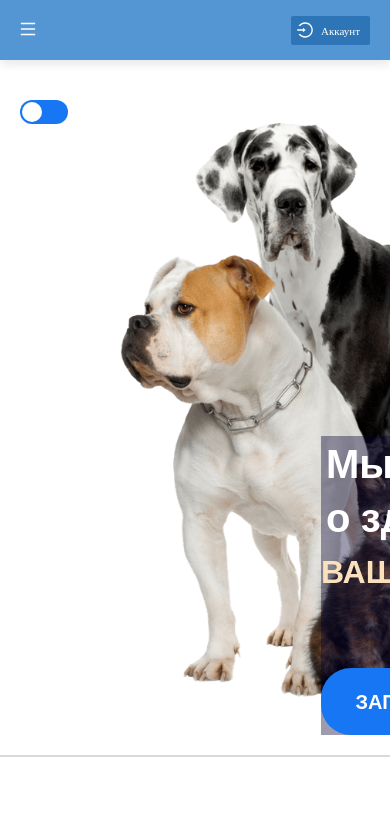
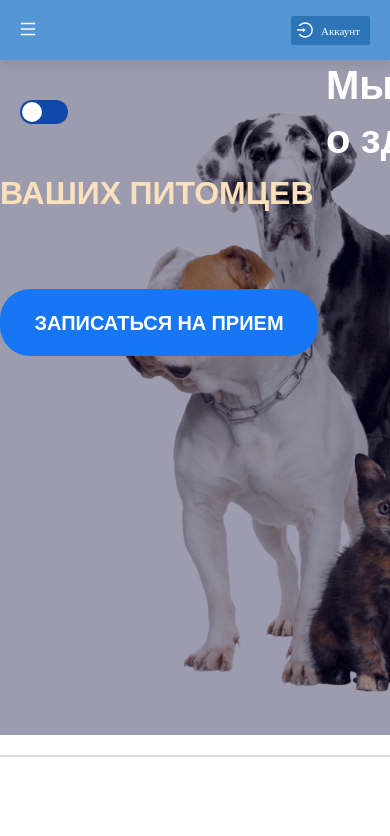
Before and after one commit to dzmiterby/vet-clinic, a React (Vite) app: page / in a window 390 px wide. Shown: the top 836 px of the page. Built offline with nearby package versions, Linux system fonts and the light colour scheme.

Commit message:
commit15

```diff
--- a/src/features/Landing/Appointment/Appointment.module.scss
+++ b/src/features/Landing/Appointment/Appointment.module.scss
@@ -21,10 +21,12 @@
     background-position: center;
     justify-content: flex-end;
     align-items: center;
-    margin: -50px auto 0;
+    margin: -70px auto 0;
     padding: 0 0 20px 0;
   }
   .container div {
+    width: 100%;
+    min-height: 678px;
     background-color: rgba(5, 1, 49, 0.39);
   }
 }
```
